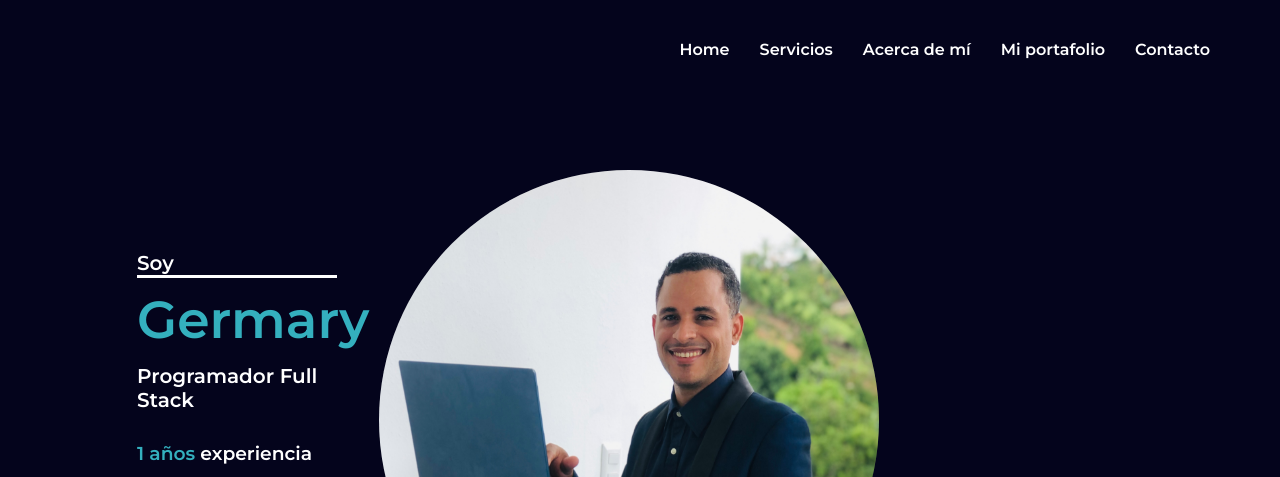
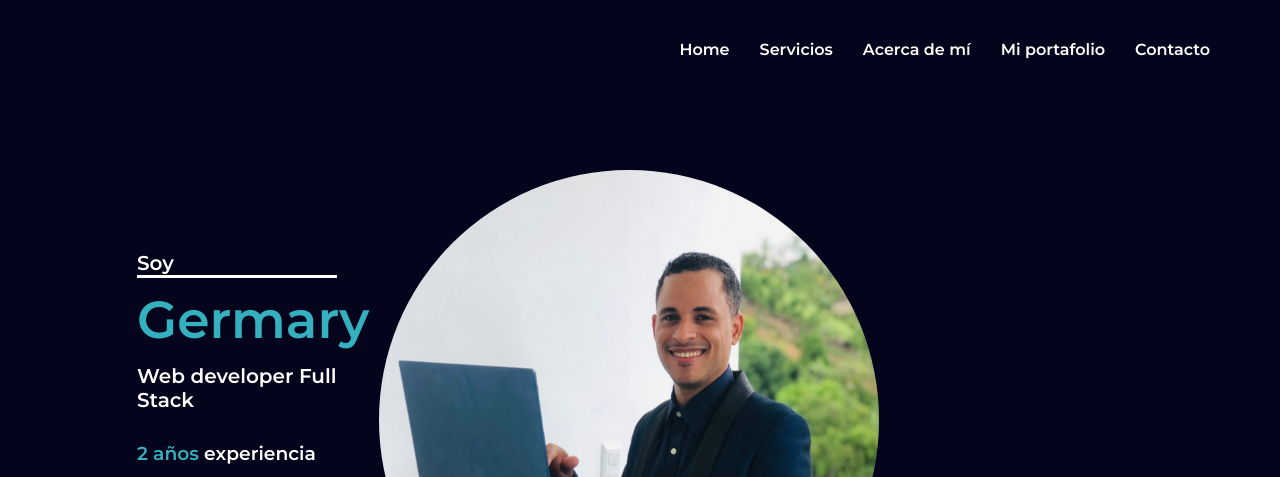
Before and after one commit to minaya784/Portafolio-G23, a plain HTML site: page index.html in a window 1280 px wide. Shown: the top 477 px of the page. Drawn offline with Linux system fonts and the light colour scheme; files that its build step writes are made by us from their sources.

Commit message:
Areglo fecha

```diff
--- a/index.html
+++ b/index.html
@@ -64,8 +64,8 @@
                 <div class="info__container">
                     <h2>Soy</h2>
                     <h1>Germary</h1>
-                    <p>Programador Full Stack</p>
-                    <h3><strong>1 años</strong> experiencia </h3>
+                    <p>Web developer Full Stack</p>
+                    <h3><strong>2 años</strong> experiencia </h3>
                 </div>
                 <div class="icons__container">
                     <div class="icon__background">
@@ -219,6 +219,7 @@
             <!-- <p>Hecho con <i class="fa-solid fa-heart"></i> en Academlo</p> -->
         </footer>
         <!-- Script de menu -->
+
     <script src="./assets/js/main.js">
     </script>
 
```
